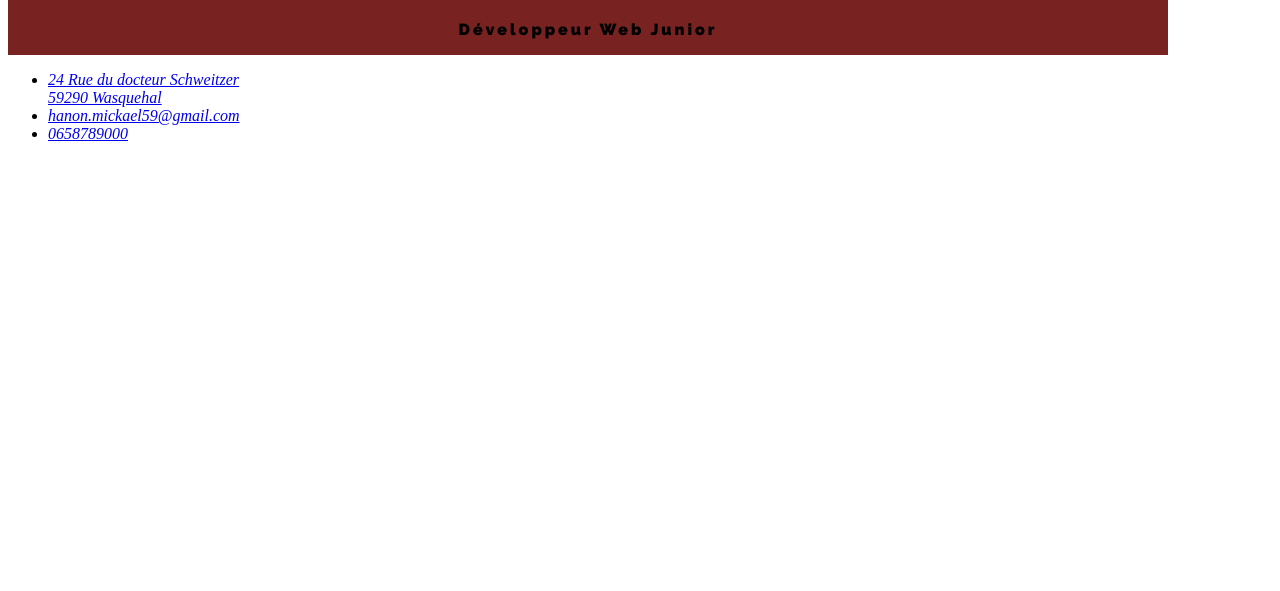
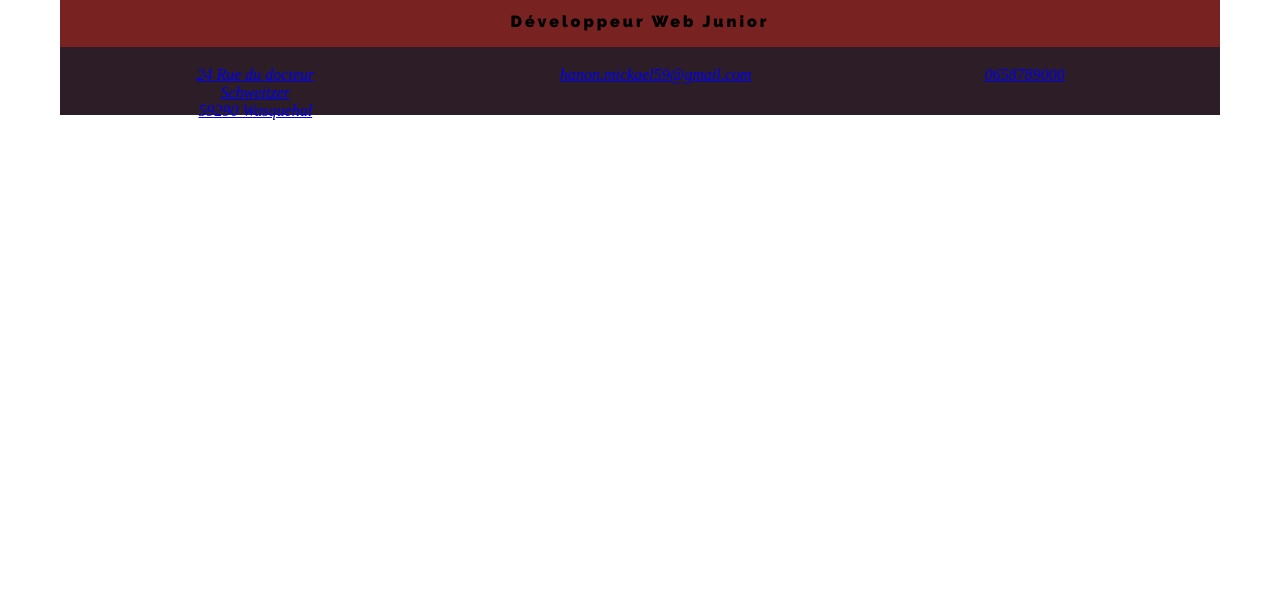
Before and after one commit to Diablo5929/mon-premier-cv, a plain HTML site: page index.html in a window 1280 px wide. Shown: the part 209-800 px from the top of the page. Drawn offline with Linux system fonts and the light colour scheme; files whose address does not match are found by name.

Commit message:
mise a jour flex box

```diff
--- a/assets/styles.css
+++ b/assets/styles.css
@@ -16,6 +16,7 @@
 body {
     width: 100%;
     max-width: 1160px;
+    margin: 0 auto;
 }
 
 #flex-col {
@@ -26,13 +27,23 @@ body {
     background-color: #782221;
 }
 
-#flex-row {
+#flexbox {
+    border: solid #2c1d27;
+    background-color: #2c1d27;
+}
+
+#flexbox ul {
+    padding: 0;
     display: flex;
-    flex-direction: row;
-    background-color: #2c1d27;
-    justify-content: center;
-    padding: 0px 0px 10px 10px;
+    justify-content: space-around;
+}
 
+#flexbox li {
+    list-style: none;
+    height: 30px;
+    width: 160px;
+    margin: 0px;
+    text-align: center;
 }
 
 img {
```
